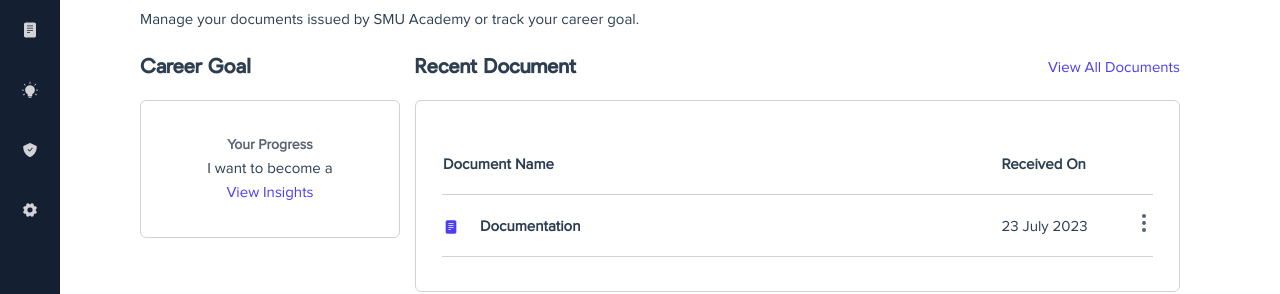
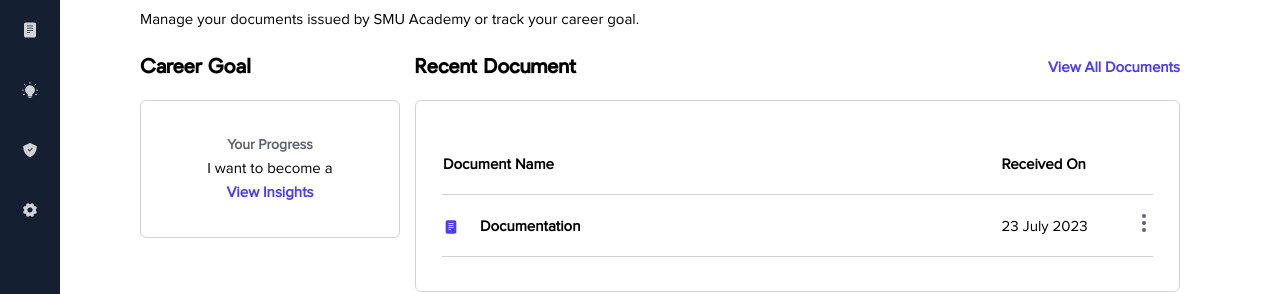
Before and after one commit to rachellesg/accredify-test, a Vue app: page / in a window 1280 px wide. Shown: the part 150-444 px from the top of the page. Built offline with nearby package versions, Linux system fonts and the light colour scheme; no server answers.

Commit message:
update button and link style

```diff
--- a/src/assets/base.css
+++ b/src/assets/base.css
@@ -9,25 +9,9 @@
 
   --background-dark: #151f32;
 
-  --vt-c-white: #ffffff;
-  --vt-c-white-soft: #f8f8f8;
-  --vt-c-white-mute: #f2f2f2;
-
-  --vt-c-black: #181818;
-  --vt-c-black-soft: #222222;
-  --vt-c-black-mute: #282828;
-
-  --vt-c-indigo: #2c3e50;
-
-  --vt-c-divider-light-1: rgba(60, 60, 60, 0.29);
-  --vt-c-divider-light-2: rgba(60, 60, 60, 0.12);
-  --vt-c-divider-dark-1: rgba(84, 84, 84, 0.65);
-  --vt-c-divider-dark-2: rgba(84, 84, 84, 0.48);
-
-  --vt-c-text-light-1: var(--vt-c-indigo);
-  --vt-c-text-light-2: rgba(60, 60, 60, 0.66);
-  --vt-c-text-dark-1: var(--vt-c-white);
-  --vt-c-text-dark-2: rgba(235, 235, 235, 0.64);
+  --neutral-60: #5b6270;
+  --neutral-30: #d0d2d6;
+  --neutral-20: #e8e9eb;
 }
 
 /* semantic color variables for this project */
--- a/src/assets/main.css
+++ b/src/assets/main.css
@@ -50,6 +50,7 @@ a {
   text-decoration: none;
   color: var(--primary);
   transition: 0.4s;
+  font-weight: bold;
 }
 
 .wrapper {
```
